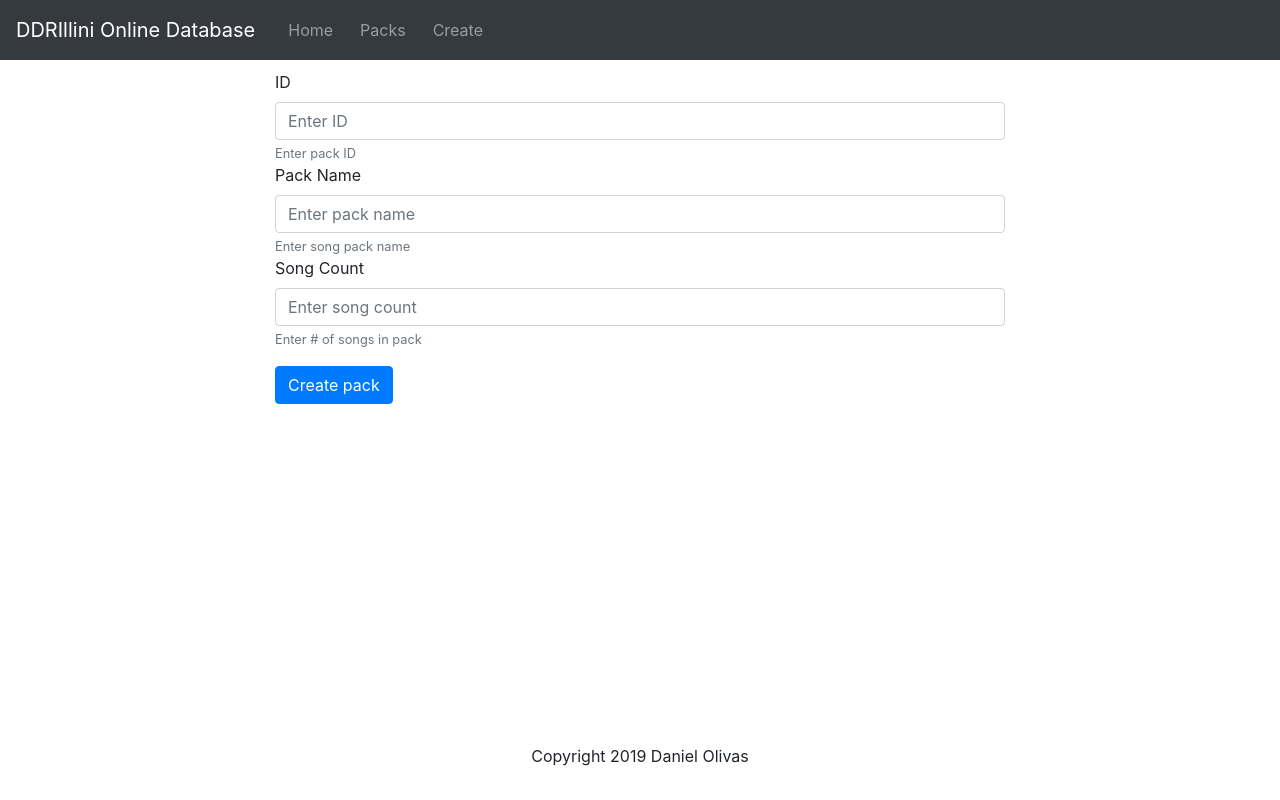
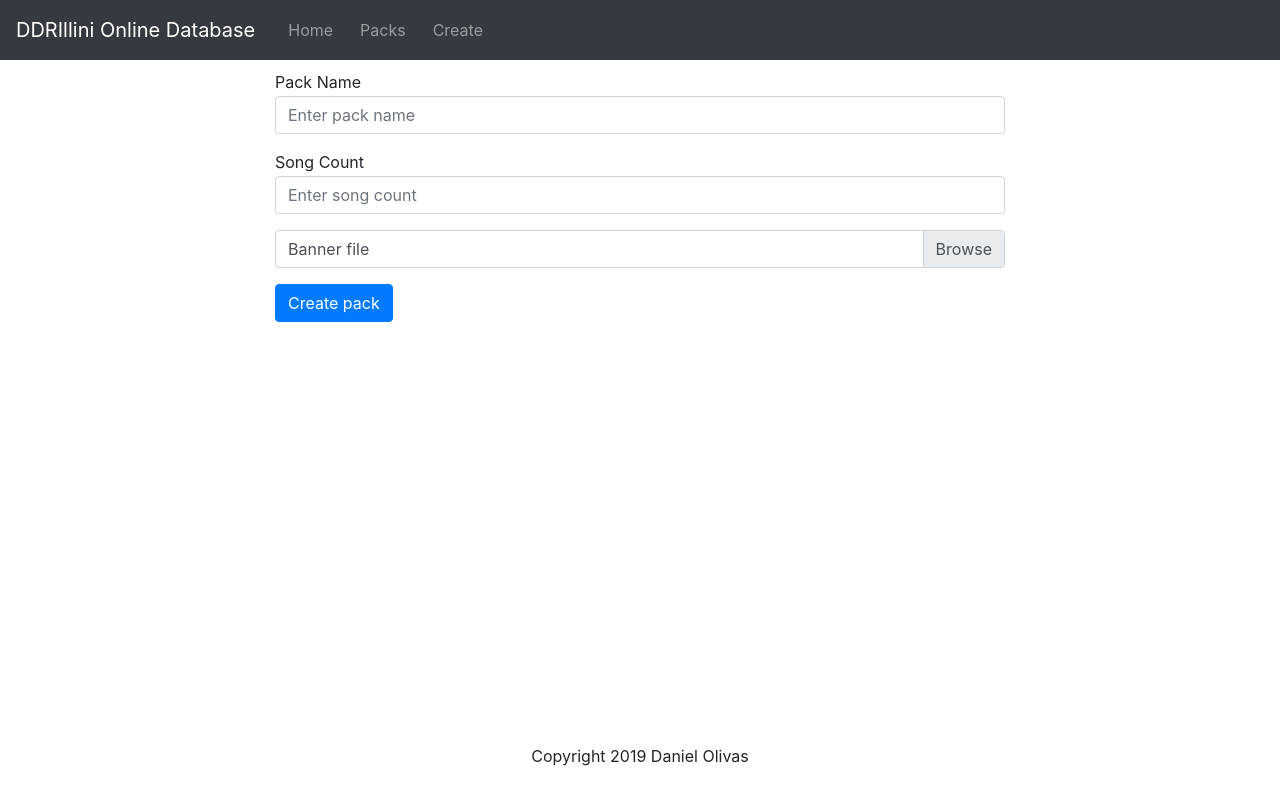
Before and after one commit to yholivas/ddrillini-db-ng, an Angular app: page /pack-create in a window 1280 px wide. Built offline with nearby package versions, Linux system fonts and the light colour scheme.

Commit message:
banner image upload working

```diff
--- a/src/app/data.service.ts
+++ b/src/app/data.service.ts
@@ -12,6 +12,10 @@ export class DataService {
   // add pack banners later once I know how images work
   constructor(private http: HttpClient) { }
 
+  public uploadFile(form: FormData): Observable<string> {
+    return this.http.post('/api/fileserver/upload', form, {responseType: 'text'});
+  }
+
   public getPacks(): Observable<any> {
     return this.http.get(`${this.baseUrl}`);
   }
--- a/src/app/pack-create/pack-create.component.css
+++ b/src/app/pack-create/pack-create.component.css
@@ -0,0 +1,9 @@
+input {
+  margin-bottom: 1em;
+}
+label {
+  margin-bottom: 2px;
+}
+button {
+  margin-top: 1em;
+}
--- a/src/app/pack-create/pack-create.component.html
+++ b/src/app/pack-create/pack-create.component.html
@@ -7,21 +7,23 @@
       <div>
         <form>
           <div class="form-group">
-            <label for="id">ID</label>
-            <input [(ngModel)]="pack.id" type="text" name="id" class="form-control" id="id" aria-describedby="idHelp" placeholder="Enter ID">
-            <small id="idHelp" class="form-text text-muted">Enter pack ID</small>
-
             <label for="name">Pack Name</label>
-            <input [(ngModel)]="pack.name" type="text" name="name" class="form-control" id="name" aria-describedby="nameHelp" placeholder="Enter pack name">
-            <small id="nameHelp" class="form-text text-muted">Enter song pack name</small>
+            <input [(ngModel)]="pack.name" type="text" name="name" class="form-control"
+                id="name" aria-describedby="nameHelp" placeholder="Enter pack name">
 
             <label for="email">Song Count</label>
-            <input [(ngModel)]="pack.count" type="text" name="email" class="form-control" id="email" aria-describedby="emailHelp"
-              placeholder="Enter song count">
-            <small id="nameHelp" class="form-text text-muted">Enter # of songs in pack</small>
+            <input [(ngModel)]="pack.count" type="text" name="count" class="form-control"
+                id="count" aria-describedby="countHelp" placeholder="Enter song count">
           </div>
         </form>
-        <button class="btn btn-primary" (click)="createPack()">Create pack</button>
+        <div class="custom-file">
+          <form action="/api/fileserver/upload" method="post" enctype="multipart/form-data">
+            <input (change)="fileChange($event.target)" type="file" class="custom-file-input"
+                id="inputFile" aria-describedby="inputFileAddon">
+          </form>
+          <label class="custom-file-label" for="inputFile">Banner file</label>
+        </div>
+        <button class="btn btn-primary" (click)="upload()">Create pack</button>
       </div>
     </div>
   </div>
--- a/src/app/pack-create/pack-create.component.ts
+++ b/src/app/pack-create/pack-create.component.ts
@@ -11,12 +11,24 @@ import { Pack } from '../pack';
 })
 export class PackCreateComponent implements OnInit {
   pack: Pack = {id: null, name: "", count: null};
+  uploadedFile: File;
 
   constructor(
     public dataService: DataService,
     private router: Router) { }
 
   ngOnInit() {
+  }
+
+  fileChange(element) {
+    this.uploadedFile = element.files[0];
+  }
+
+  upload() {
+    let formData = new FormData();
+    formData.append("upload", this.uploadedFile, this.uploadedFile.name);
+    this.dataService.uploadFile(formData)
+      .subscribe(() => this.createPack());
   }
 
   createPack() {
```
